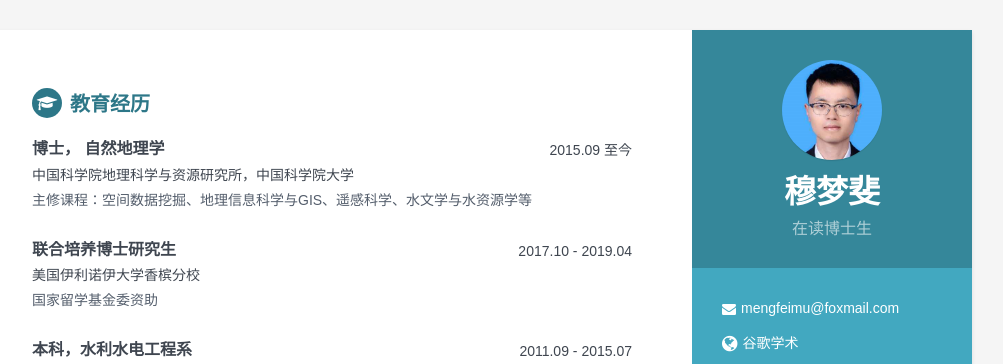
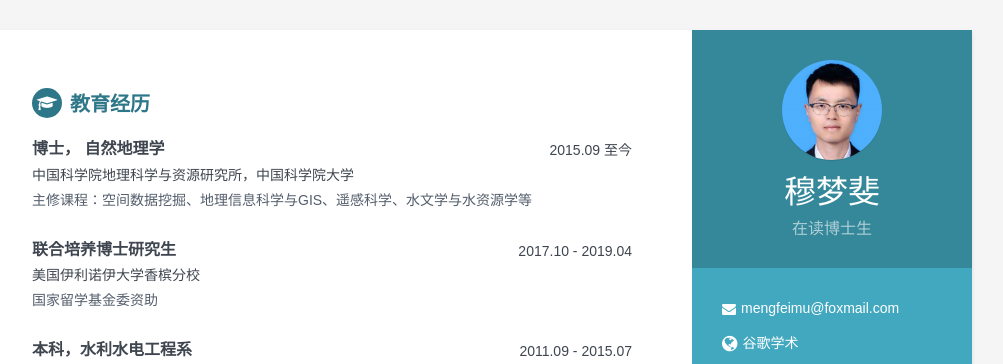
Before and after one commit to mengfeimu/cv-zh, a Jekyll site: the page built from index.html, in a window 1280 px wide. Shown: the top 364 px of the page, without its empty margins (168-1171 px from the left). Built offline with Jekyll 4.4.1, drawn with Linux system fonts in a browser that asks for light colours.

Commit message:
update name style

```diff
--- a/assets/css/styles.css
+++ b/assets/css/styles.css
@@ -69,8 +69,9 @@ p {
   color: #fff;
 }
 .sidebar-wrapper .name {
+  font-family: 'KaiTi';
   font-size: 32px;
-  font-weight: 600;
+  font-weight: 500;
   margin-top: 0;
   margin-bottom: 10px;
 }
```
